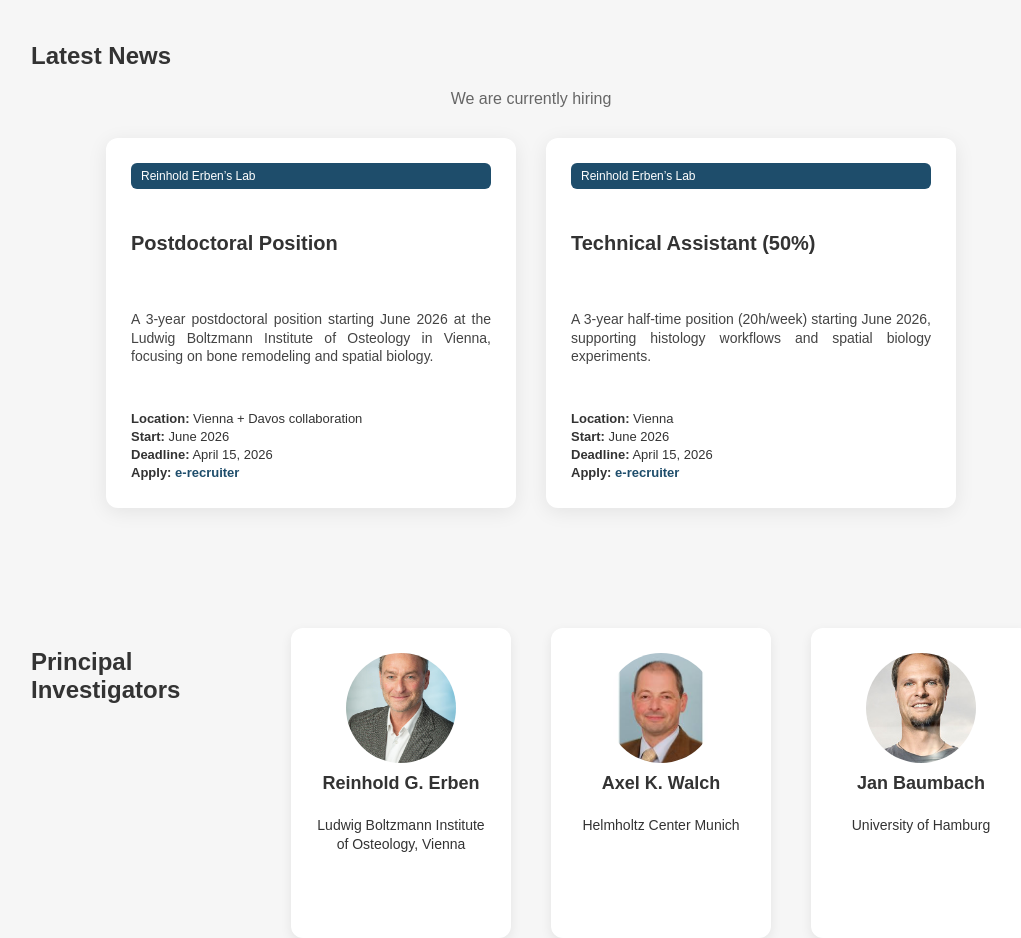
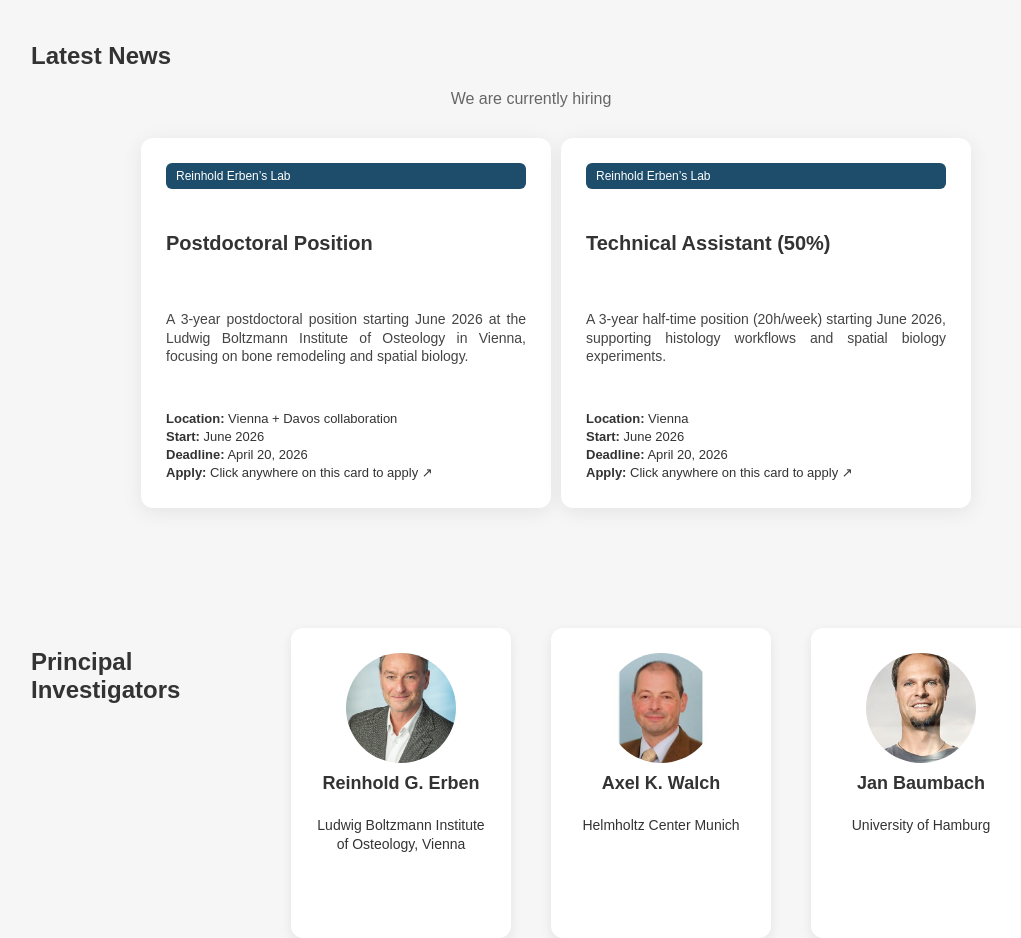
Before and after one commit to bonereloaded/bonereloaded.github.io, a plain HTML site: page index.html in a window 1280 px wide. Shown: the part 1260-2198 px from the top of the page, without its empty margins (109-1130 px from the left). Drawn offline with Linux system fonts and the light colour scheme.

Commit message:
eRecruiterLink

```diff
--- a/css/news.css
+++ b/css/news.css
@@ -9,10 +9,11 @@
 
 /* FLEX LAYOUT */
 .news-container{
-display:flex;
-gap:30px;
-flex-wrap:wrap;
-justify-content:center;
+  display:flex;
+  flex-wrap:wrap;
+  justify-content:center;
+
+  gap:60px;              /* 🔥 increase spacing */
 }
 
 /* CARD */
@@ -22,7 +23,7 @@
 border-radius:12px;
 box-shadow:0 4px 20px rgba(0,0,0,0.08);
 width:100%;
-max-width:360px;
+max-width: 360px;
 min-height:320px;
 position:relative;
 overflow:hidden;
@@ -80,6 +81,7 @@
 
 /* HOVER LAYER */
 .news-hover{
+pointer-events: none;
 position:absolute;
 left:0;
 top:0;
@@ -111,3 +113,11 @@
 transform:translateY(-6px);
 box-shadow:0 12px 35px rgba(0,0,0,0.15);
 }
+
+.news-link{
+  text-decoration: none !important;
+  color: inherit !important;
+
+  display: block !important;     /* 🔥 important */
+  width: 360px !important;       /* 🔥 fixed card width */
+}
--- a/index.html
+++ b/index.html
@@ -89,7 +89,6 @@
 </section>
 
 
-
 <section class="news" id="news">
 
 <h2>Latest News</h2>
@@ -98,6 +97,7 @@
 <div class="news-container">
 
   <!-- POSTDOC -->
+  <a href="https://karriere.lbg.ac.at/en/Job/84277/Postdoctoral-Position-in-Bone-Research-(all-genders)" target="_blank" rel="noopener noreferrer" class="news-link">
     <div class="newsbox">
 
       <div class="news-tag">Reinhold Erben’s Lab</div>
@@ -111,11 +111,10 @@
       <div class="news-meta">
         <p><strong>Location:</strong> Vienna + Davos collaboration</p>
         <p><strong>Start:</strong> June 2026</p>
-      <p><strong>Deadline:</strong> April 15, 2026</p>
-      <p><strong>Apply:</strong> <a href="#">e-recruiter</a></p>
+        <p><strong>Deadline:</strong> April 20, 2026</p>
+        <p><strong>Apply:</strong> Click anywhere on this card to apply ↗</p>
       </div>
 
-    <!-- HOVER DETAILS -->
       <div class="news-hover">
         <p>
           Research includes sheep models, CT/µCT imaging, histology,
@@ -127,9 +126,11 @@
       </div>
 
     </div>
+  </a>
 
 
   <!-- TECH ASSISTANT -->
+  <a href="https://karriere.lbg.ac.at/de/Job/84307/Technischer-Assistentin" target="_blank" rel="noopener noreferrer" class="news-link">
     <div class="newsbox">
 
       <div class="news-tag">Reinhold Erben’s Lab</div>
@@ -143,8 +144,8 @@
       <div class="news-meta">
         <p><strong>Location:</strong> Vienna</p>
         <p><strong>Start:</strong> June 2026</p>
-      <p><strong>Deadline:</strong> April 15, 2026</p>
-      <p><strong>Apply:</strong> <a href="#">e-recruiter</a></p>
+        <p><strong>Deadline:</strong> April 20, 2026</p>
+        <p><strong>Apply:</strong> Click anywhere on this card to apply ↗</p>
       </div>
 
       <div class="news-hover">
@@ -159,8 +160,15 @@
       </div>
 
     </div>
+  </a>
 
 </div>
+
+</section>
+
+
+
+
 
 </section>
 
```
Lines whose indentation alone changed are shown as unchanged.
